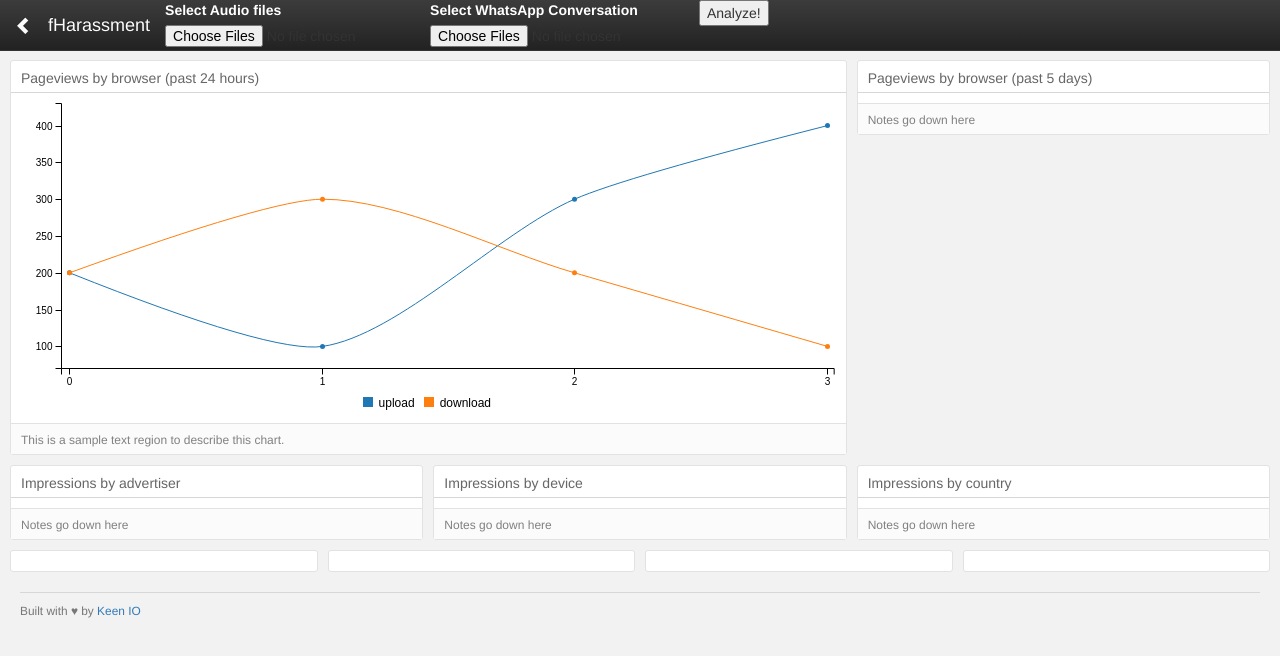
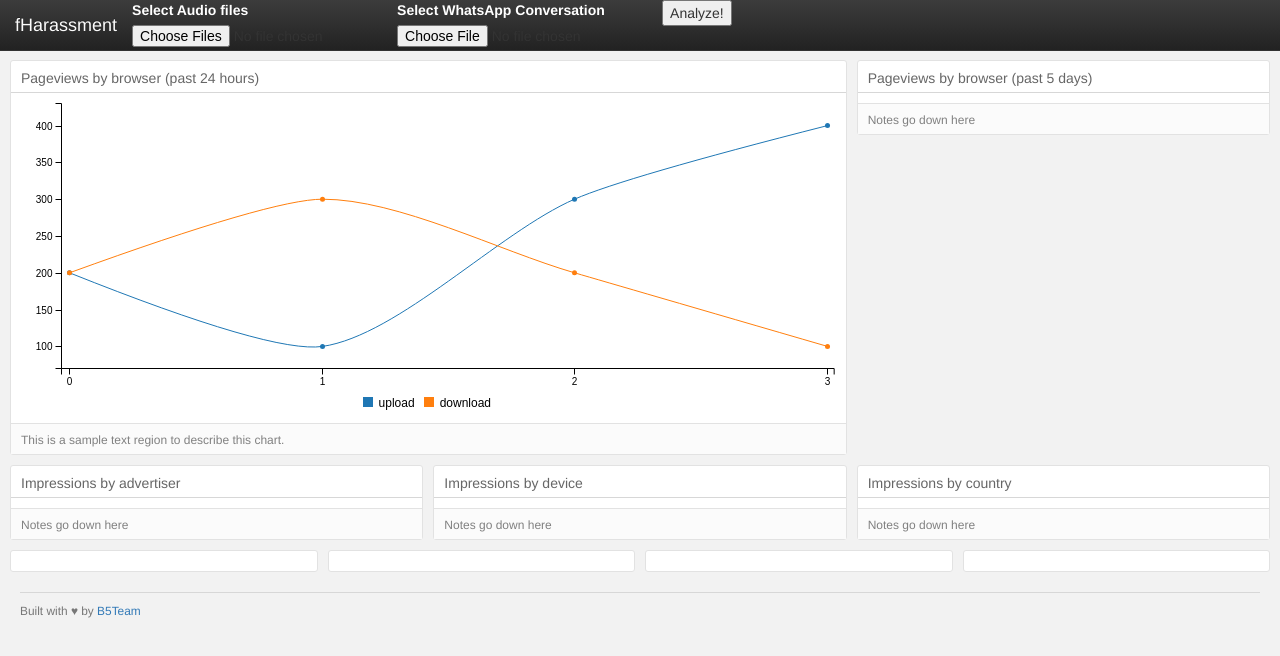
Before and after one commit to JuanjoVG/fharassment, a plain HTML site: page web/index.html in a window 1280 px wide. Drawn offline with nearby package versions, Linux system fonts and the light colour scheme; a script that the page names is missing.

Commit message:
Mini web style

```diff
--- a/web/index.html
+++ b/web/index.html
@@ -27,10 +27,7 @@
                 <span class="icon-bar"></span>
                 <span class="icon-bar"></span>
             </button>
-            <a class="navbar-brand" href="../">
-                <span class="glyphicon glyphicon-chevron-left"></span>
-            </a>
-            <a class="navbar-brand" href="..">fHarassment</a>
+            <a class="navbar-brand">fHarassment</a>
         </div>
         <div class="navbar-collapse collapse">
             <div class="input-group">
@@ -40,9 +37,8 @@
                         <li><label for="audio">Select Audio files</label>
                             <input id="audio" type="file" name="audio" multiple>
                         <li><label for="text">Select WhatsApp Conversation</label>
-                            <input id="text" type="file" name="text" multiple>
-                        <li><label for="audio"> </label>
-                            <input type="submit" value="Analyze!"></li>
+                            <input id="text" type="file" name="text">
+                        <li><input type="submit" value="Analyze!"></li>
                     </ul>
                 </form>
             </div>
@@ -155,7 +151,7 @@
 
     <hr>
 
-    <p class="small text-muted">Built with &#9829; by <a href="https://keen.io">Keen IO</a></p>
+    <p class="small text-muted">Built with &#9829; by <a href="https://devpost.com/software/fharassment">B5Team</a></p>
 
 </div>
 
```
